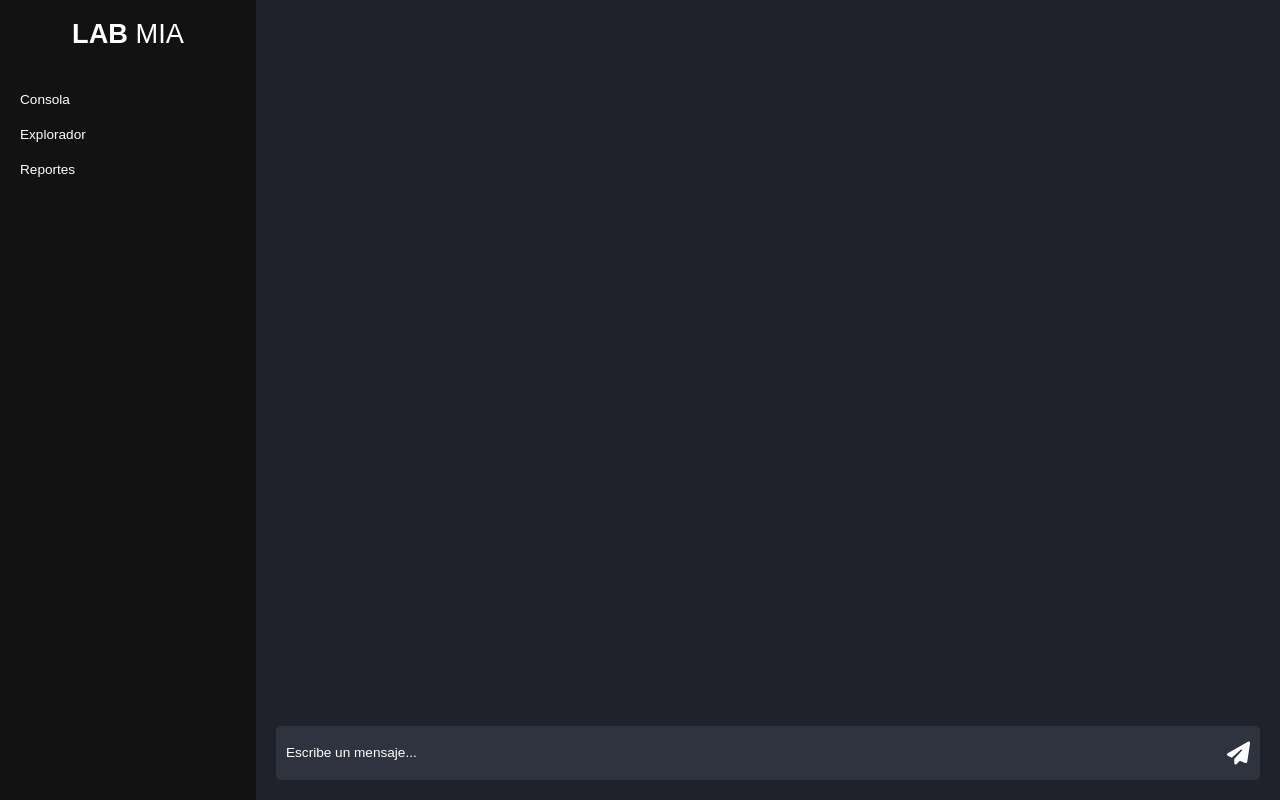
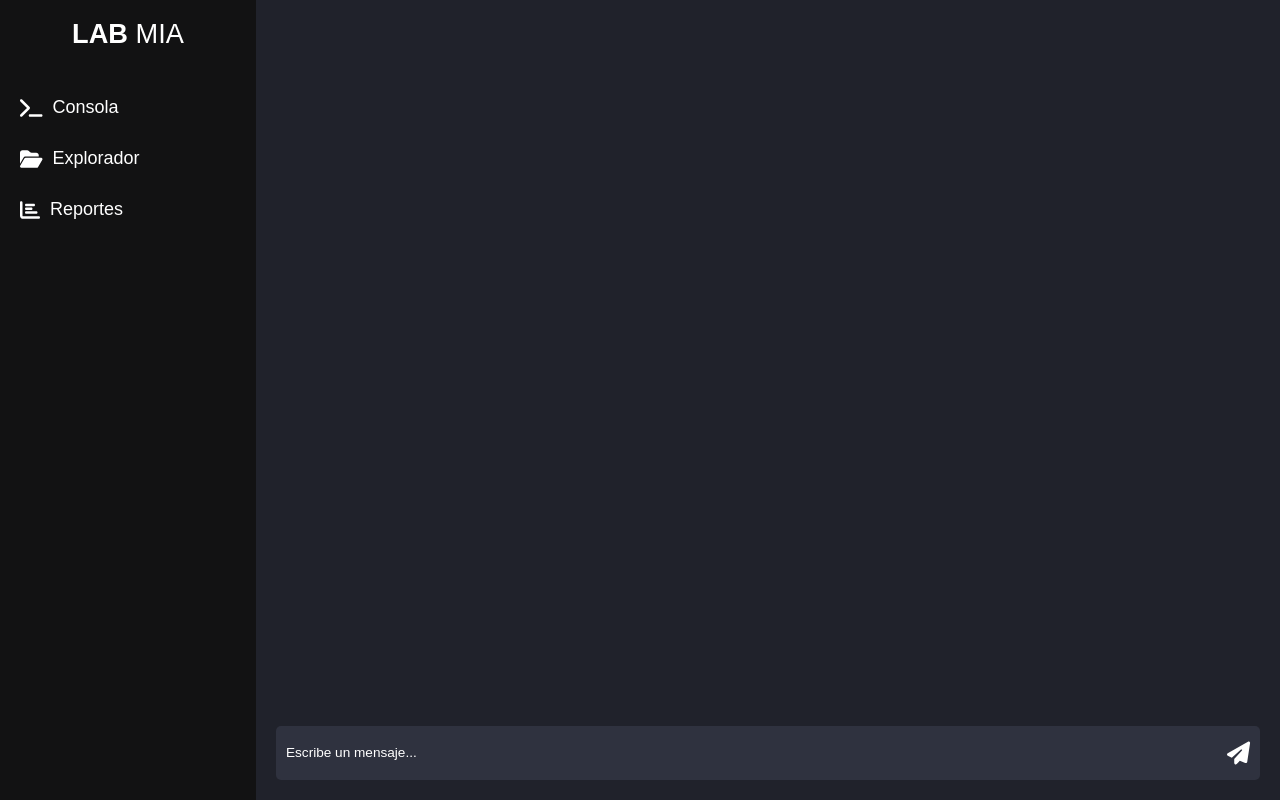
Before and after one commit to brandonT2002/MIA_P2_202112030, a React (Create React App) app in the folder frontend/: page / in a window 1280 px wide. Built offline with nearby package versions, Linux system fonts and the light colour scheme.

Commit message:
[update] sidebar

```diff
--- a/frontend/src/Components/Sidebar.css
+++ b/frontend/src/Components/Sidebar.css
@@ -1,6 +1,5 @@
 .sidebar {
     height: 100vh;
-    /* background-color: #1a1e21; */
     background-color: rgba(18, 18, 19, 1);
     color: #fff;
 }
@@ -17,15 +16,15 @@ ul {
 }
 
 li {
-    padding: 10px 20px;
+    padding: 15px 20px; /* Aumenta el espacio alrededor de cada opción */
     cursor: pointer;
+    display: flex;
+    align-items: center; /* Centra verticalmente el icono y el texto */
 }
 
 li:hover {
     background-color: rgba(225, 225, 225, 0.05);
 }
-
-/* =============== */
 
 .logo {
     color: white;
@@ -38,3 +37,12 @@ li:hover {
 .logo__bold {
     font-weight: bold;
 }
+
+.sidebar-icon {
+    margin-right: 10px; /* Aumenta el espacio entre el icono y el texto */
+    font-size: 20px; /* Ajusta el tamaño del icono */
+}
+
+li {
+    font-size: 18px; /* Ajusta el tamaño del texto de las opciones */
+}
--- a/frontend/src/Components/Sidebar.js
+++ b/frontend/src/Components/Sidebar.js
@@ -1,5 +1,7 @@
 import React from 'react';
 import './Sidebar.css';
+import { FontAwesomeIcon } from '@fortawesome/react-fontawesome';
+import { faTerminal, faFolderOpen, faChartBar } from '@fortawesome/free-solid-svg-icons'; // Importa los iconos que necesitas
 
 const Sidebar = ({ onOptionSelect }) => {
     return (
@@ -8,9 +10,18 @@ const Sidebar = ({ onOptionSelect }) => {
                 <h1 className="logo__name no-margin center-text"><span className="logo__bold">LAB</span> MIA</h1>
             </div>
             <ul>
-                <li onClick={() => onOptionSelect('Consola')}>Consola</li>
-                <li onClick={() => onOptionSelect('Explorador')}>Explorador</li>
-                <li onClick={() => onOptionSelect('Reportes')}>Reportes</li>
+                <li onClick={() => onOptionSelect('Consola')}>
+                    <FontAwesomeIcon icon={faTerminal} className="sidebar-icon" /> {/* Agrega el icono */}
+                    Consola
+                </li>
+                <li onClick={() => onOptionSelect('Explorador')}>
+                    <FontAwesomeIcon icon={faFolderOpen} className="sidebar-icon" /> {/* Agrega el icono */}
+                    Explorador
+                </li>
+                <li onClick={() => onOptionSelect('Reportes')}>
+                    <FontAwesomeIcon icon={faChartBar} className="sidebar-icon" /> {/* Agrega el icono */}
+                    Reportes
+                </li>
             </ul>
         </div>
     );
```
